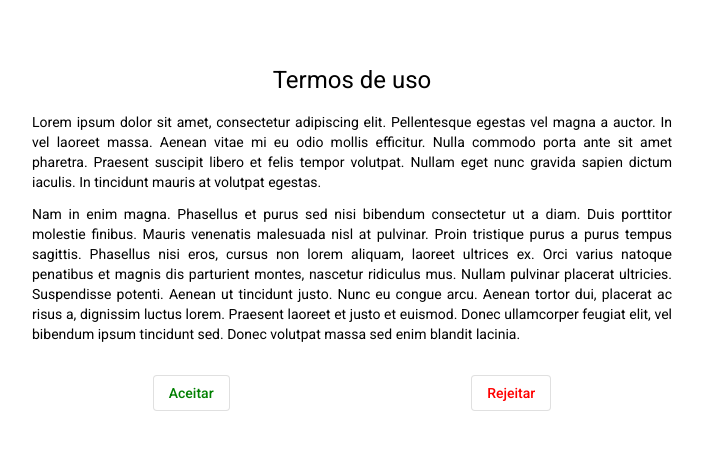
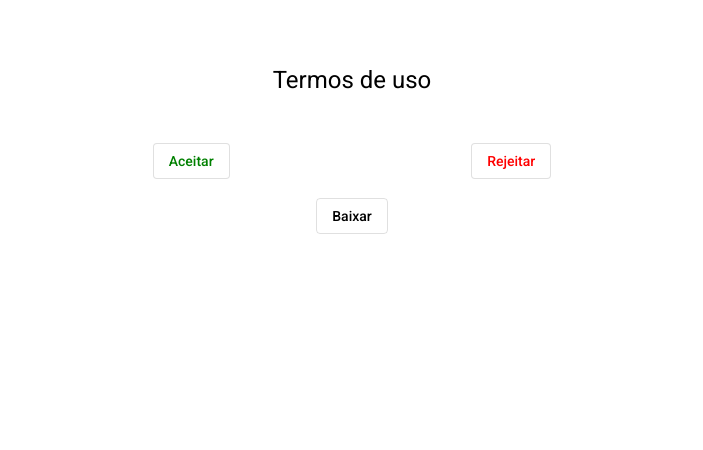
Before and after one commit to higorcoimbra/testing-library-guilda-frontend, an Angular app in the folder guilda-frontend/: page /termos-uso in a window 1280 px wide. Shown: the top 450 px of the page, without its empty margins (288-991 px from the left). Built offline with nearby package versions, Linux system fonts and the light colour scheme; no server answers.

Commit message:
include download button for use terms on html

```diff
--- a/guilda-frontend/src/termos-uso/termos-uso.component.html
+++ b/guilda-frontend/src/termos-uso/termos-uso.component.html
@@ -2,10 +2,7 @@
     <h1 class="termo-uso__titulo">Termos de uso</h1>
     <div *ngIf="!disparouAcao; else templateRespostaAcao" data-testid="paragrafosTermo">
         <p class="termo-uso__paragrafo">
-            Lorem ipsum dolor sit amet, consectetur adipiscing elit. Pellentesque egestas vel magna a auctor. In vel laoreet massa. Aenean vitae mi eu odio mollis efficitur. Nulla commodo porta ante sit amet pharetra. Praesent suscipit libero et felis tempor volutpat. Nullam eget nunc gravida sapien dictum iaculis. In tincidunt mauris at volutpat egestas.
-        </p>
-        <p class="termo-uso__paragrafo">
-            Nam in enim magna. Phasellus et purus sed nisi bibendum consectetur ut a diam. Duis porttitor molestie finibus. Mauris venenatis malesuada nisl at pulvinar. Proin tristique purus a purus tempus sagittis. Phasellus nisi eros, cursus non lorem aliquam, laoreet ultrices ex. Orci varius natoque penatibus et magnis dis parturient montes, nascetur ridiculus mus. Nullam pulvinar placerat ultricies. Suspendisse potenti. Aenean ut tincidunt justo. Nunc eu congue arcu. Aenean tortor dui, placerat ac risus a, dignissim luctus lorem. Praesent laoreet et justo et euismod. Donec ullamcorper feugiat elit, vel bibendum ipsum tincidunt sed. Donec volutpat massa sed enim blandit lacinia.
+            {{termosUso}}
         </p>
     </div>
     <ng-template #templateRespostaAcao>
@@ -16,4 +13,7 @@
         <button class="acoes__aceitar" mat-stroked-button (click)="responderTermo(true)" type="button">Aceitar</button>
         <button class="acoes__rejeitar" mat-stroked-button (click)="responderTermo(false)" type="button">Rejeitar</button>
     </div>
+    <div class="termo-uso__acoes">
+        <button mat-stroked-button (click)="baixarTermo()" type="button">Baixar</button>
+    </div>
 </div>
```
